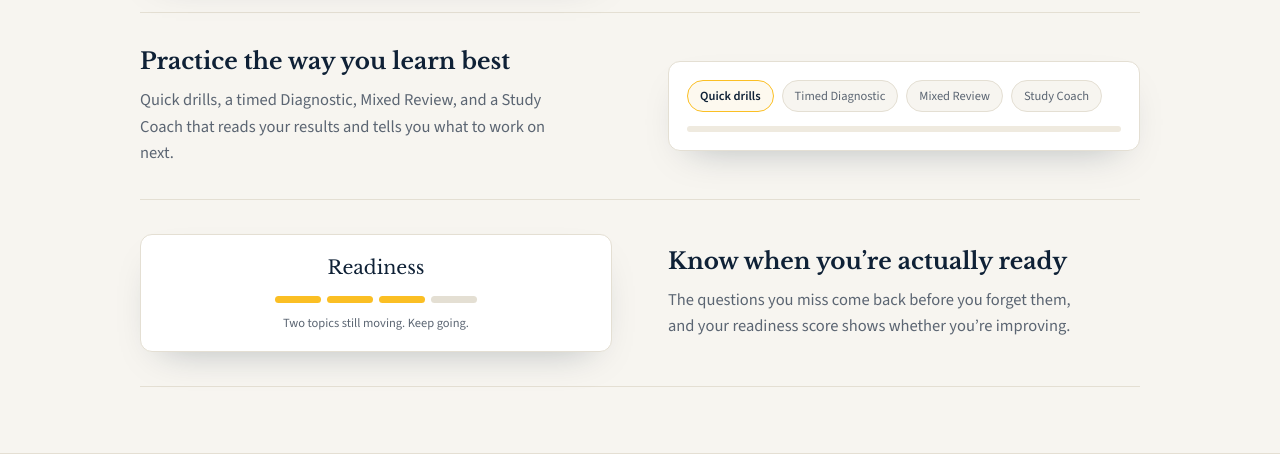
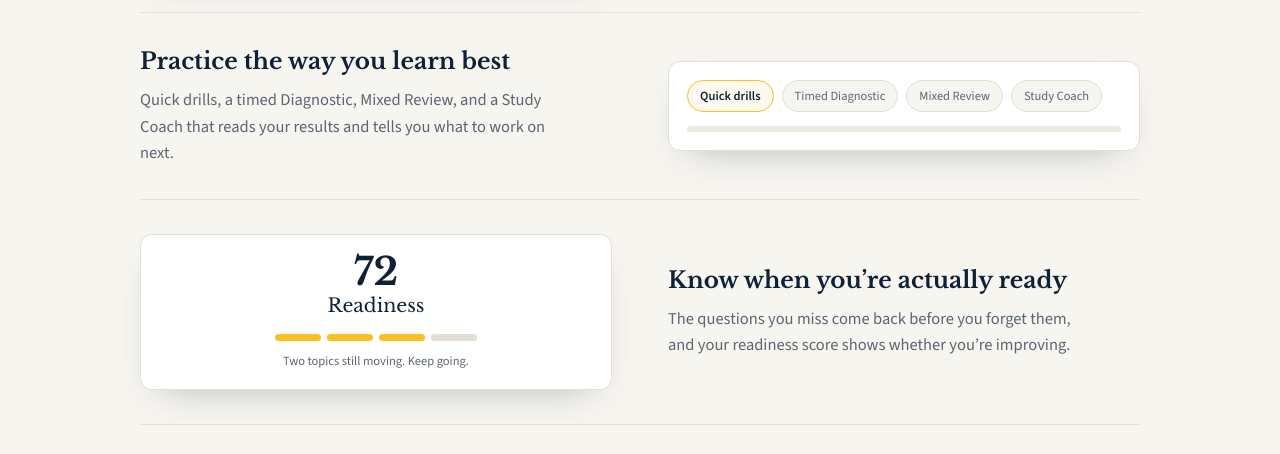
Before and after one commit to MuataSr/sabal, a Flask app: page / in a window 1280 px wide. Shown: the part 3824-4278 px from the top of the page. Run offline with Flask 3, Linux system fonts and the light colour scheme.

Commit message:
fix: restore the 72 readiness number on the landing page

```diff
--- a/templates/landing.html
+++ b/templates/landing.html
@@ -369,7 +369,7 @@
         <div class="zz-copy"><h3>Know when you’re actually ready</h3><p>The questions you miss come back before you forget them, and your readiness score shows whether you’re improving.</p></div>
         <div class="zz-mock">
 <div class="mk mk-ready" aria-hidden="true">
-  <div class="mk-gauge"><span>Readiness</span></div>
+  <div class="mk-gauge"><b>72</b><span>Readiness</span></div>
   <div class="mk-dots"><i class="f"></i><i class="f"></i><i class="f"></i><i></i></div>
   <div class="mk-note">Two topics still moving. Keep going.</div>
 </div></div>
```
